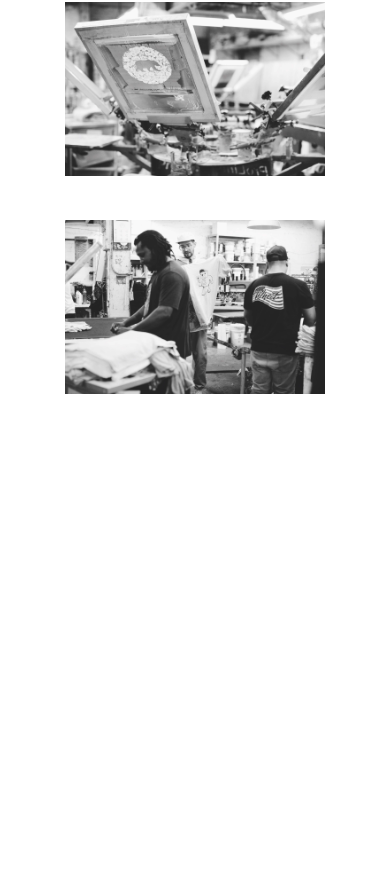
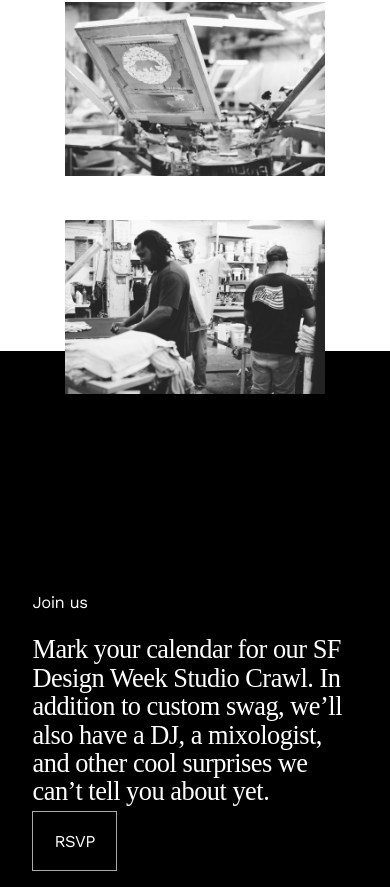
Before and after one commit to daisymaclennan/California-Calling-using-Vue.js-rebuild, a Vue app: page / in a window 390 px wide. Shown: the part 3562-4449 px from the top of the page. Before the commit the page ends 3956 px from the top, so only its background shows below. Built offline with nearby package versions, Linux system fonts and the light colour scheme.

Commit message:
Basic footer structure built

```diff
--- a/src/App.vue
+++ b/src/App.vue
@@ -18,6 +18,7 @@
       </section>
     </main>
     <GalleryWithText />
+    <Footer />
     <Banner />
   </div>
 </template>
@@ -29,6 +30,7 @@ import Map from './components/Map.vue'
 import MapKey from './components/MapKey.vue'
 import Banner from './components/Banner.vue'
 import GalleryWithText from './components/GalleryWithText.vue'
+import Footer from './components/Footer.vue'
 
 export default {
   name: 'App',
@@ -38,7 +40,8 @@ export default {
     Map,
     MapKey,
     Banner,
-    GalleryWithText
+    GalleryWithText,
+    Footer
   }
 }
 </script>
@@ -99,6 +102,11 @@ p{
     font-size: 7.5vw;
     line-height: 6.25vw;
   }
+  h2 {
+    font-size: 3.25vw;
+    letter-spacing: -.063vw;
+    line-height: 3.5vw;
+  }
   p {
       font-size: 1.5vw;
       letter-spacing: -.031vw;
--- /dev/null
+++ b/src/components/Footer.vue
@@ -0,0 +1,64 @@
+<template>
+  <footer>
+    <!--<section>
+      <h1 class="date-list">June  21, <span>2019</span> June  21, <span>2019</span> June  21, <span>2019</span></h1>
+      <h1 class="date-list">June  21, <span>2019</span> June  21, <span>2019</span> June  21, <span>2019</span></h1>
+    </section>-->
+    <section class="footer-content">
+      <p>Join us</p>
+      <h2 style="">Mark your calendar for our SF Design Week Studio Crawl. In addition to custom swag, we’ll also have a DJ, a mixologist, and other cool surprises we can’t tell you about yet.</h2>
+      <a class="button" href="https://www.eventbrite.com/e/elephant-studio-crawl-san-francisco-design-week-2019-tickets-63313109214" target="_blank" rel="noopener">RSVP</a>
+    </section>
+</footer>
+</template>
+
+<script>
+export default {
+  name: 'Footer'
+}
+</script>
+
+<style scoped>
+footer{
+  width: 100vw;
+  display: block;
+  background-color: #000;
+  color: #fff;
+}
+
+.footer-content{
+  padding-top: 240px;
+  padding-bottom: 80px;
+}
+
+@media screen and (min-width: 1000px){
+  .footer-content{
+    margin-left: 8.33333%;
+  }
+
+  .footer-content h2 {
+    margin-top: 1.5vw;
+    margin-bottom: 5vw;
+    width: 45.83333%;
+  }
+}
+
+@media screen and (max-width: 1000px){
+  .footer-content{
+    margin-left: 8.33333%;
+    margin-right: 8.33333%;
+  }
+
+  .footer-content h2{
+    font-size: 6.771vw;
+    letter-spacing: -.13vw;
+    line-height: 7.292vw;
+    margin-bottom: 12vw;
+    margin: 0 0 24px;
+  }
+
+  .footer-content p{
+    margin-bottom: 5vw;
+  }
+}
+</style>
```
